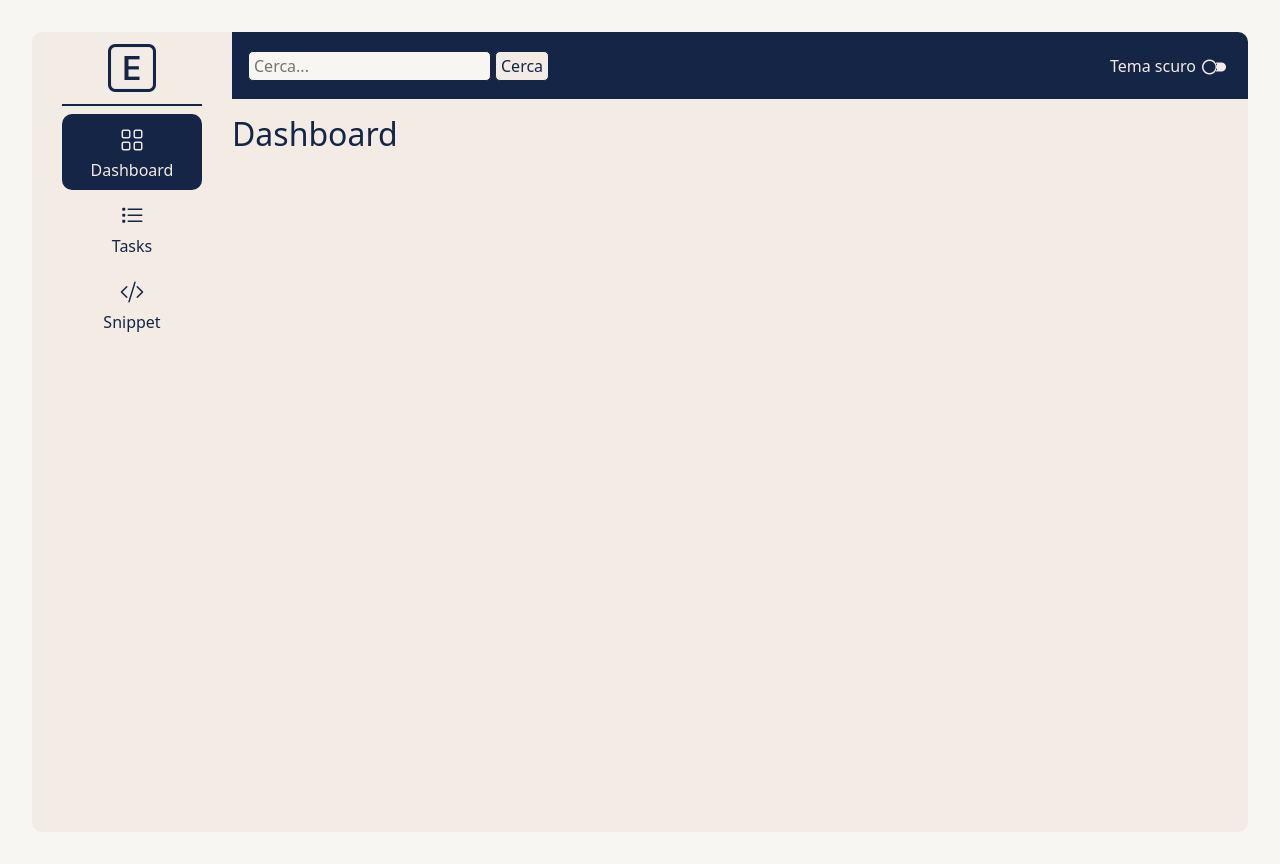
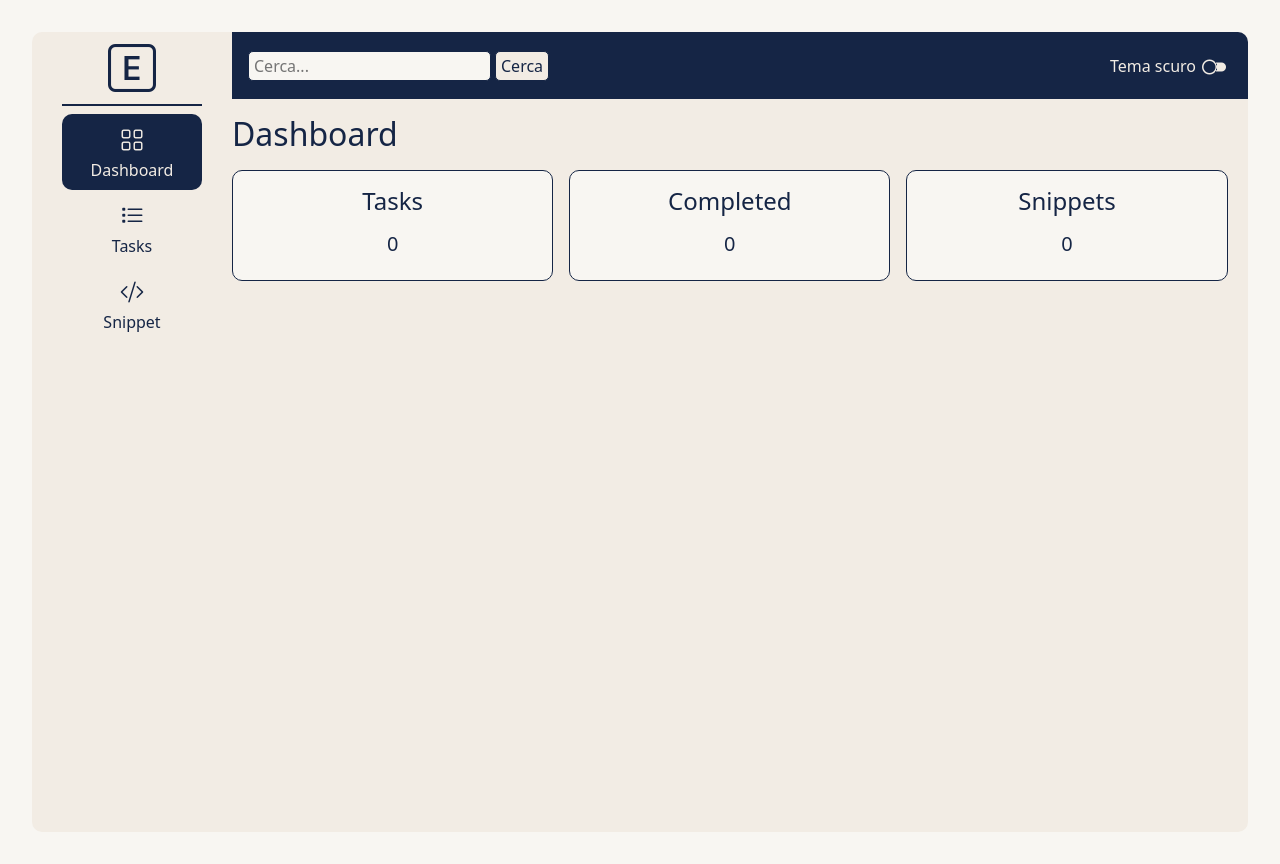
Before and after one commit to VincenzoLivigni/devflow-dashboard, a React (Vite) app: page / in a window 1280 px wide. Built offline with nearby package versions, Linux system fonts and the light colour scheme.

Commit message:
add dashboard with tasks and snippets overview

```diff
--- a/src/index.css
+++ b/src/index.css
@@ -169,7 +169,30 @@ header {
   margin-top: 0.4rem;
 }
 
-/* main-tasks */
+/* dashboard */
+.dashboard-cards {
+  width: 98%;
+  margin-top: 1rem;
+  display: flex;
+  gap: 1rem;
+}
+
+.card {
+  background-color: var(--bg);
+  color: var(--text);
+  text-align: center;
+  border: 1px solid var(--text);
+  border-radius: 10px;
+  padding: 1rem;
+  flex: 1;
+  transition: all 0.2s ease;
+}
+
+.card:hover {
+  transform: translateY(-2px);
+}
+
+/* tasks */
 .top {
   width: 98%;
   margin: 1.5rem 0 1rem;
--- a/src/pages/Dashboard.jsx
+++ b/src/pages/Dashboard.jsx
@@ -1,8 +1,40 @@
+import { useEffect, useState } from "react";
+
 export default function Dashboard() {
+
+    const [tasks, setTasks] = useState([])
+    const [snippets, setSnippets] = useState([])
+
+    useEffect(() => {
+        const savedTasks = JSON.parse(localStorage.getItem("tasks")) || []
+        const savedSnippets = JSON.parse(localStorage.getItem("snippets")) || []
+
+        setTasks(savedTasks)
+        setSnippets(savedSnippets)
+    }, [])
+
+    const completedTasks = tasks.filter((t) => t.completed).length
 
     return (
         <>
             <h2 className="mt-3">Dashboard</h2>
+
+            <div className="dashboard-cards">
+                <div className="card">
+                    <h4>Tasks</h4>
+                    <h5 className="mt-2">{tasks.length}</h5>
+                </div>
+
+                <div className="card">
+                    <h4>Completed</h4>
+                    <h5 className="mt-2">{completedTasks}</h5>
+                </div>
+
+                <div className="card">
+                    <h4>Snippets</h4>
+                    <h5 className="mt-2">{snippets.length}</h5>
+                </div>
+            </div>
         </>
     )
 }
```
